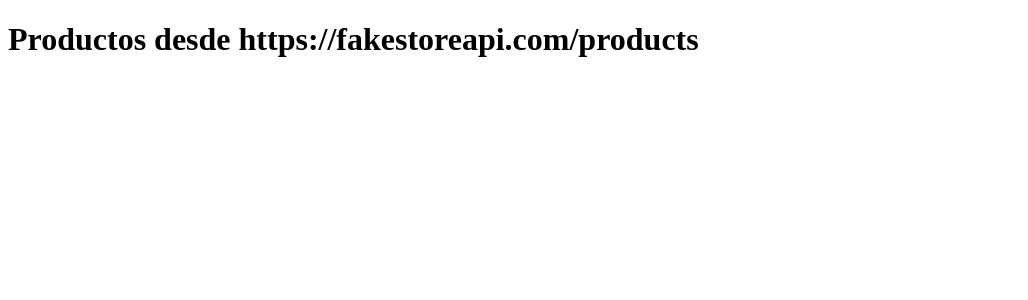
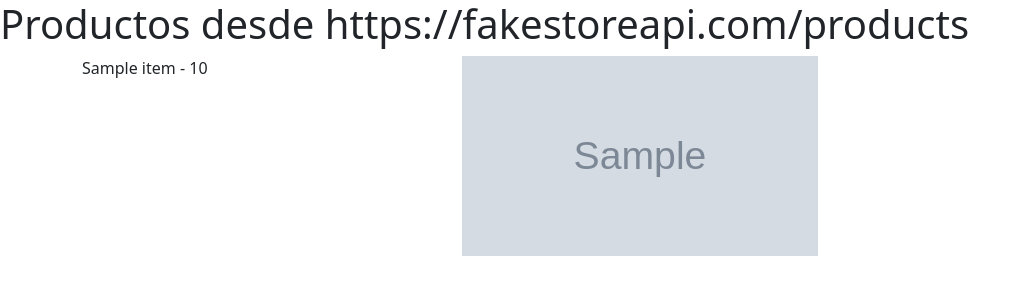
Before and after one commit to gvielza/flask_fakestoreapi, a Flask app: page /productos in a window 1280 px wide. Shown: the top 300 px of the page, without its empty margins (0-1028 px from the left). Run offline with Flask 3, Linux system fonts and the light colour scheme; grey boxes marked "Sample" are stand-in pictures; a database or web service that is not in the repository returns one stand-in record (values such as "Sample title"); data that the repository does not hold is empty.

Commit message:
mostrar productos

```diff
--- a/app.py
+++ b/app.py
@@ -1,4 +1,5 @@
-from flask import Flask, render_template,url_for
+from flask import Flask, render_template
+import requests
 
 app=Flask(__name__)
 
@@ -8,4 +9,9 @@
 
 @app.route('/productos')
 def productos():
-    return render_template('productos.html')
+    url='https://fakestoreapi.com/products'
+    response=requests.get(url)
+    data=response.json()
+    print(data)
+
+    return render_template('productos.html',data=data)
--- a/templates/productos.html
+++ b/templates/productos.html
@@ -2,9 +2,21 @@
 <html lang="en">
 <head>
     <meta charset="UTF-8">
+    <link href="https://cdn.jsdelivr.net/npm/bootstrap@5.3.3/dist/css/bootstrap.min.css" rel="stylesheet" integrity="sha384-QWTKZyjpPEjISv5WaRU9OFeRpok6YctnYmDr5pNlyT2bRjXh0JMhjY6hW+ALEwIH" crossorigin="anonymous">
     <title>Productos</title>
 </head>
 <body>
 <h1>Productos desde https://fakestoreapi.com/products</h1>
+<div class="container">
+<div class="row row-cols-3">
+{% for item in data %}
+    <p>{{ item.title }} - {{ item.price }} </p>
+<img src="{{ item.image }}" alt="{{ item.title }}" width="200" height="200" >
+
+{% endfor %}
+    </div>
+    </div>
 </body>
+
+
 </html>
```
